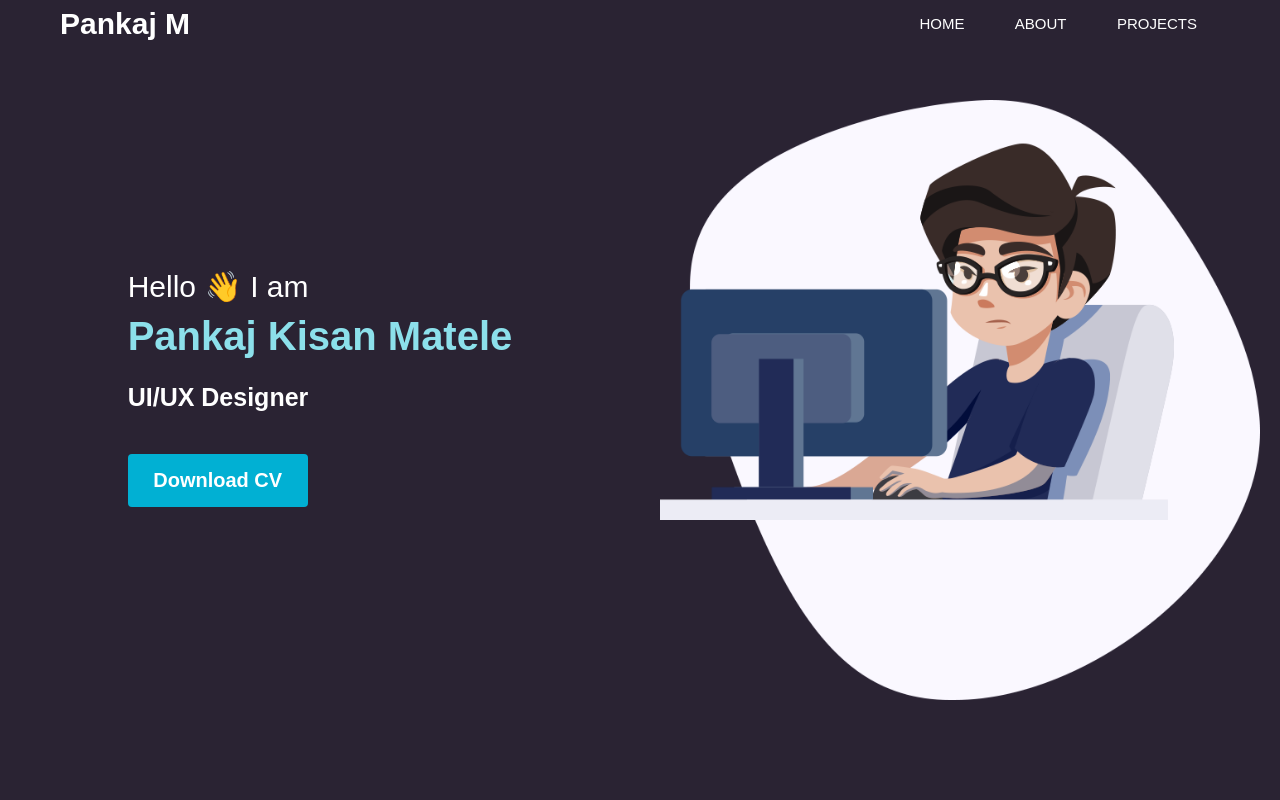
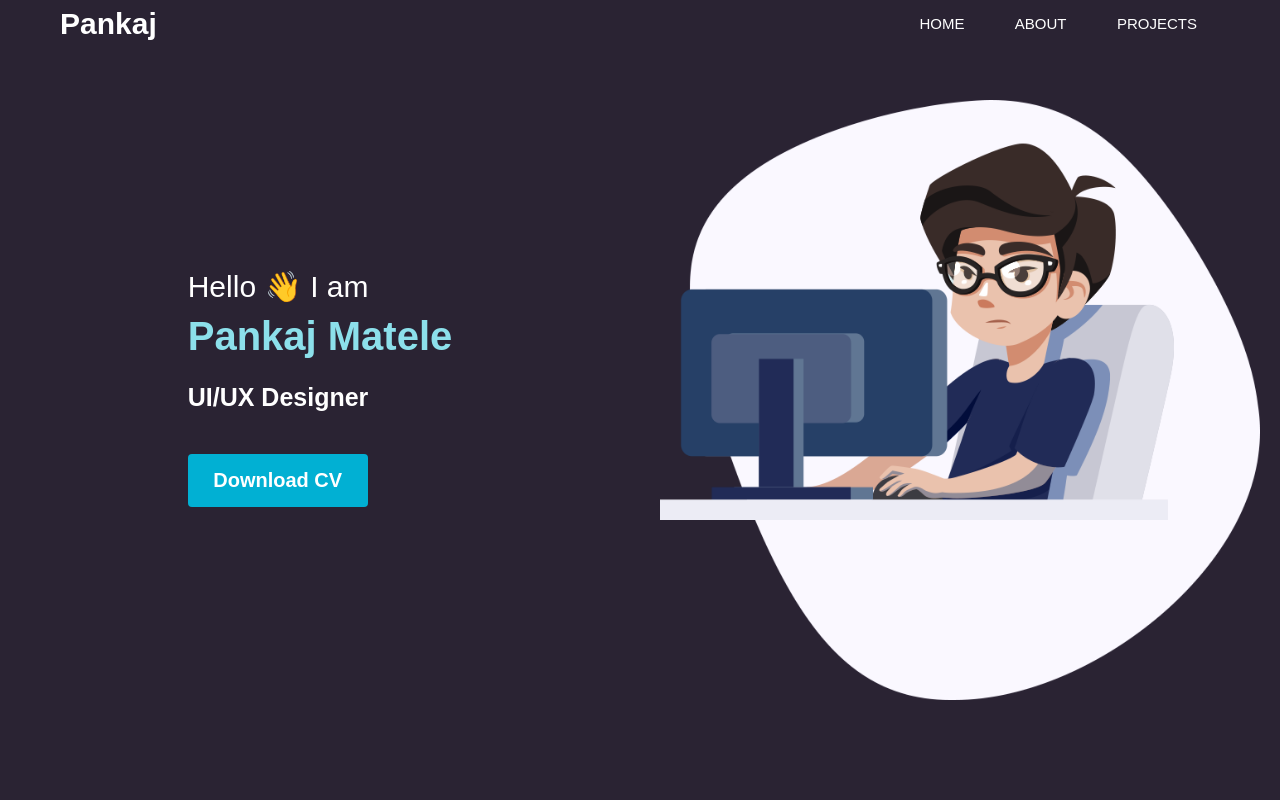
Before and after one commit to pankajmatele19/DevOps, a plain HTML site: page index.html in a window 1280 px wide. Shown: the top 800 px of the page. Drawn offline with Linux system fonts and the light colour scheme.

Commit message:
Name changed

```diff
--- a/index.html
+++ b/index.html
@@ -13,7 +13,7 @@
 <body>
     <nav>
         <div class="logo">
-            <h3>Pankaj M </h3>
+            <h3>Pankaj</h3>
         </div>
         <ul>
             <li><a href="#info">Home</a></li>
@@ -28,7 +28,7 @@
             <div class="i-left-wrapper">
                 <h2 class="i-intro">Hello <span>&#128075</span> I am
                 </h2>
-                <h1 class="i-name">Pankaj Kisan Matele</h1>
+                <h1 class="i-name">Pankaj Matele</h1>
                 <div class="i-title">
                     <div class="i-title-wrapper">
                         <div class="i-title-item">Web Developer</div>
```
